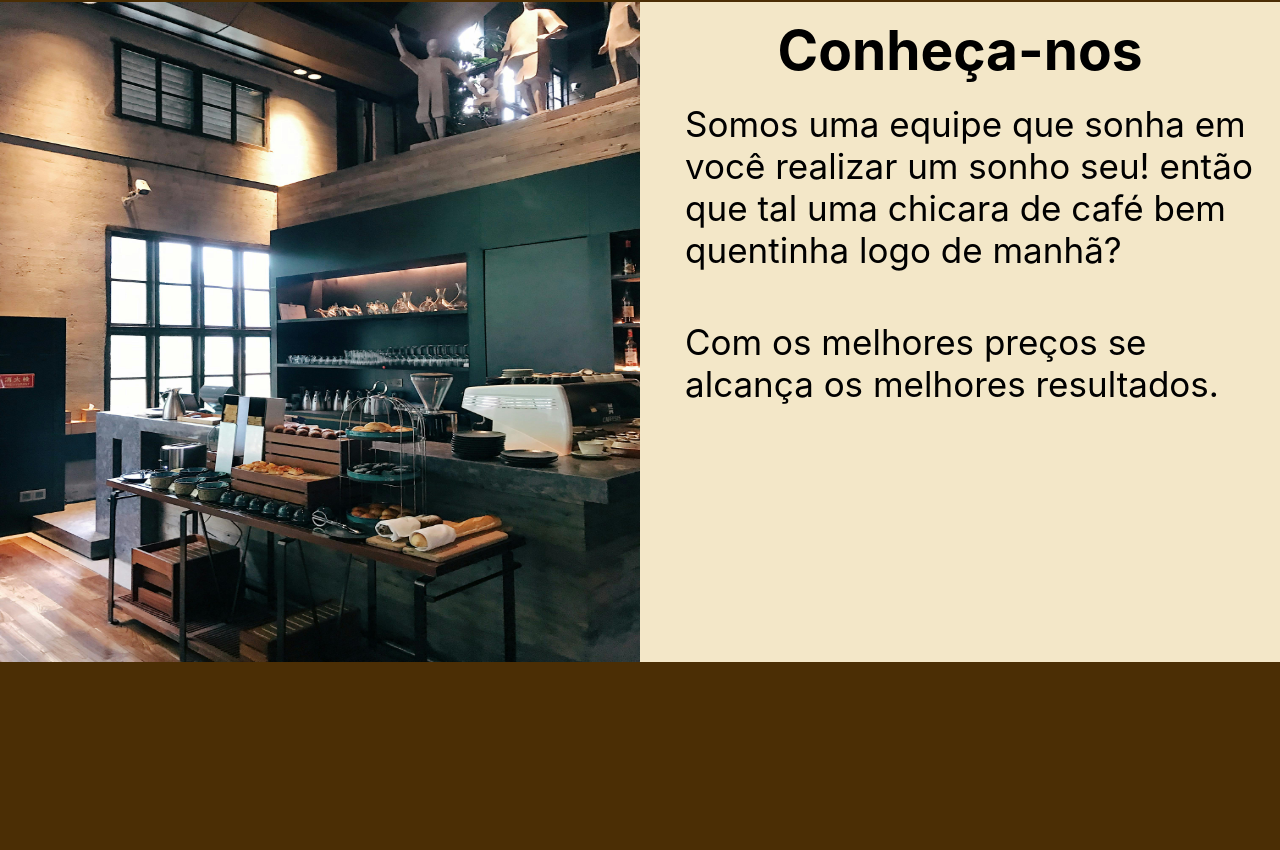
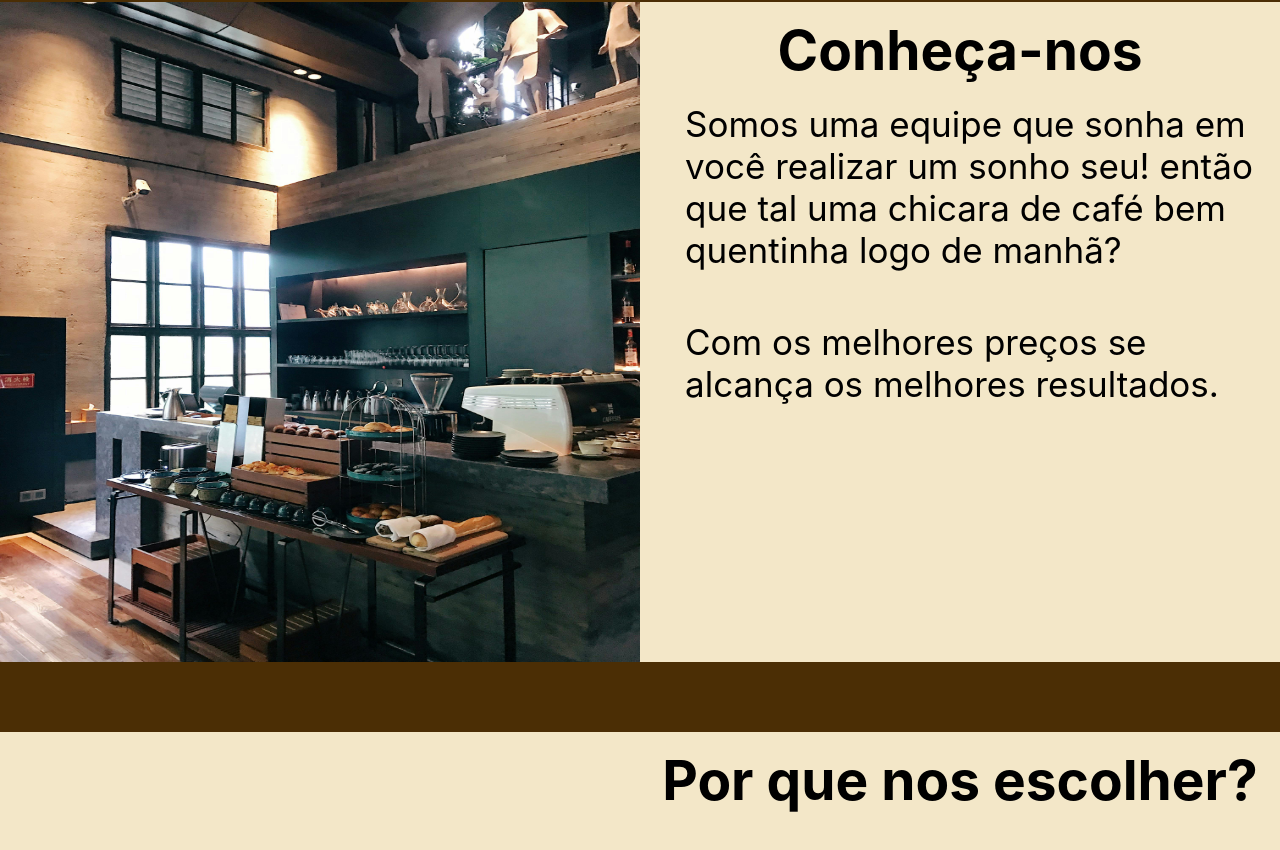
Before and after one commit to KCauet/cafe-aurora, a React (Create React App) app: page / in a window 1280 px wide. Shown: the part 810-1660 px from the top of the page. Before the commit the page ends 1476 px from the top, so only its background shows below. Built offline with nearby package versions, Linux system fonts and the light colour scheme.

Commit message:
Ajeitei os arquivos que tinha bugado aqui e fiz umas alterações de validação de img

```diff
--- a/src/App.css
+++ b/src/App.css
@@ -12,11 +12,6 @@
 
 body {
   background-color: var(--corPrincipal);
-}
-
-main {
-  display: flex;
-  justify-content: center;
 }
 
 h2 {
--- a/src/App.js
+++ b/src/App.js
@@ -44,10 +44,14 @@ function App() {
 
       <main>
 
-        <Segmento titulo={'Conheça-nos'} desc={'Somos uma equipe que sonha em você realizar um sonho seu! então que tal uma chicara de café bem quentinha logo de manhã?'} img={imgS1} extras={<>
+        <Segmento allowImg={true} titulo={'Conheça-nos'} desc={'Somos uma equipe que sonha em você realizar um sonho seu! então que tal uma chicara de café bem quentinha logo de manhã?'} img={imgS1} extras={
+          <>
+          <p style={{marginTop: '50px'}}>Com os melhores preços se alcança os melhores resultados.</p>
+          </>
+        } />
 
-          <p style={{marginTop: '50px'}}>Com os melhores preços se alcança os melhores resultados.</p>
-          </>} />
+        <Segmento titulo={'Por que nos escolher?'} allowImg={false} />
+
 
       </main>
 
--- a/src/components/Segmento.jsx
+++ b/src/components/Segmento.jsx
@@ -1,9 +1,11 @@
 import styles from './Segmento.module.css';
 
-function Segmento( {extras, titulo, desc, img} ) {
+function Segmento( {extras, titulo, desc, img, allowImg} ) {
+
     return (
         <div className={styles.mainDiv}>
 
+            {allowImg === true ? (
                 <picture>
                     <img src={img} style={{
                         backgroundRepeat: 'no-repeat',
@@ -14,6 +16,10 @@ function Segmento( {extras, titulo, desc, img} ) {
                         width: '100%'
                     }}/>
                 </picture>
+            ) : (
+                <p></p>
+            )}
+
 
             <section className={styles.sectionDiv}>
                 <h1>{titulo}</h1>
```
Lines whose indentation alone changed are shown as unchanged.
